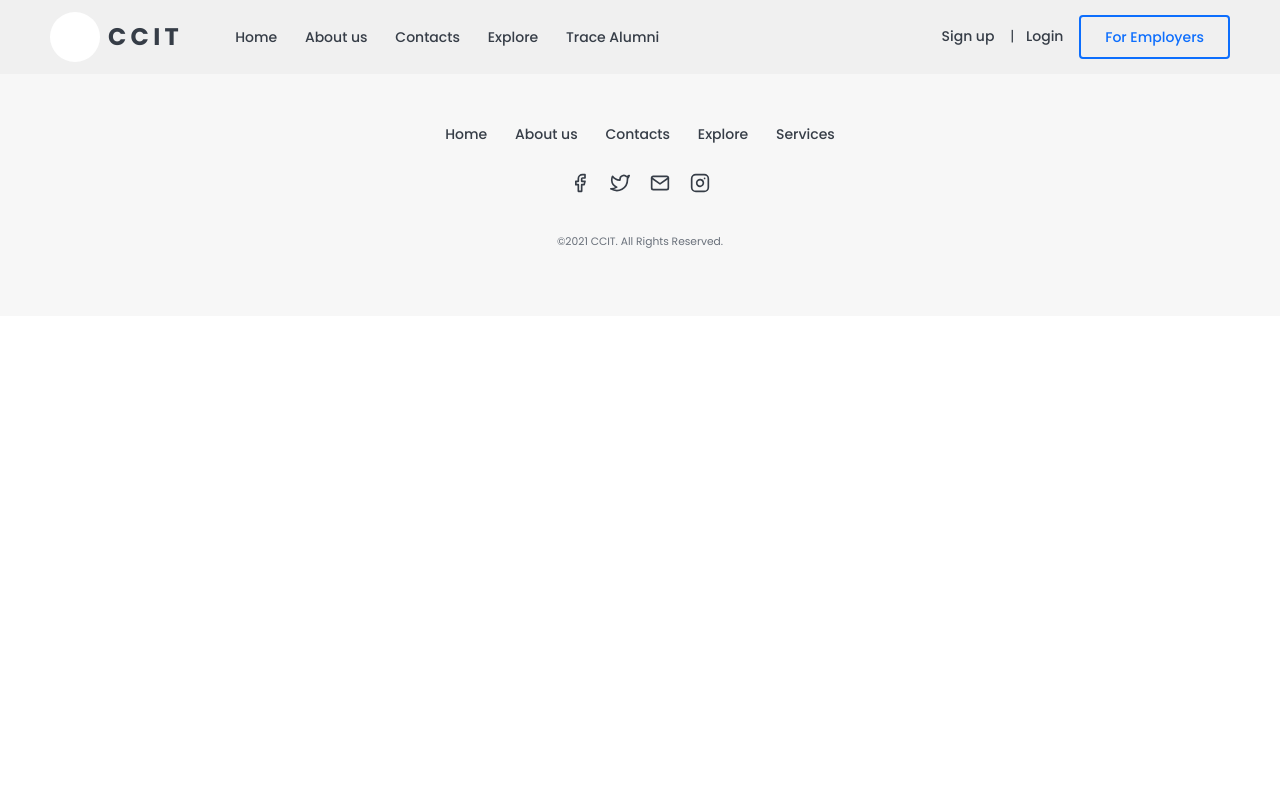
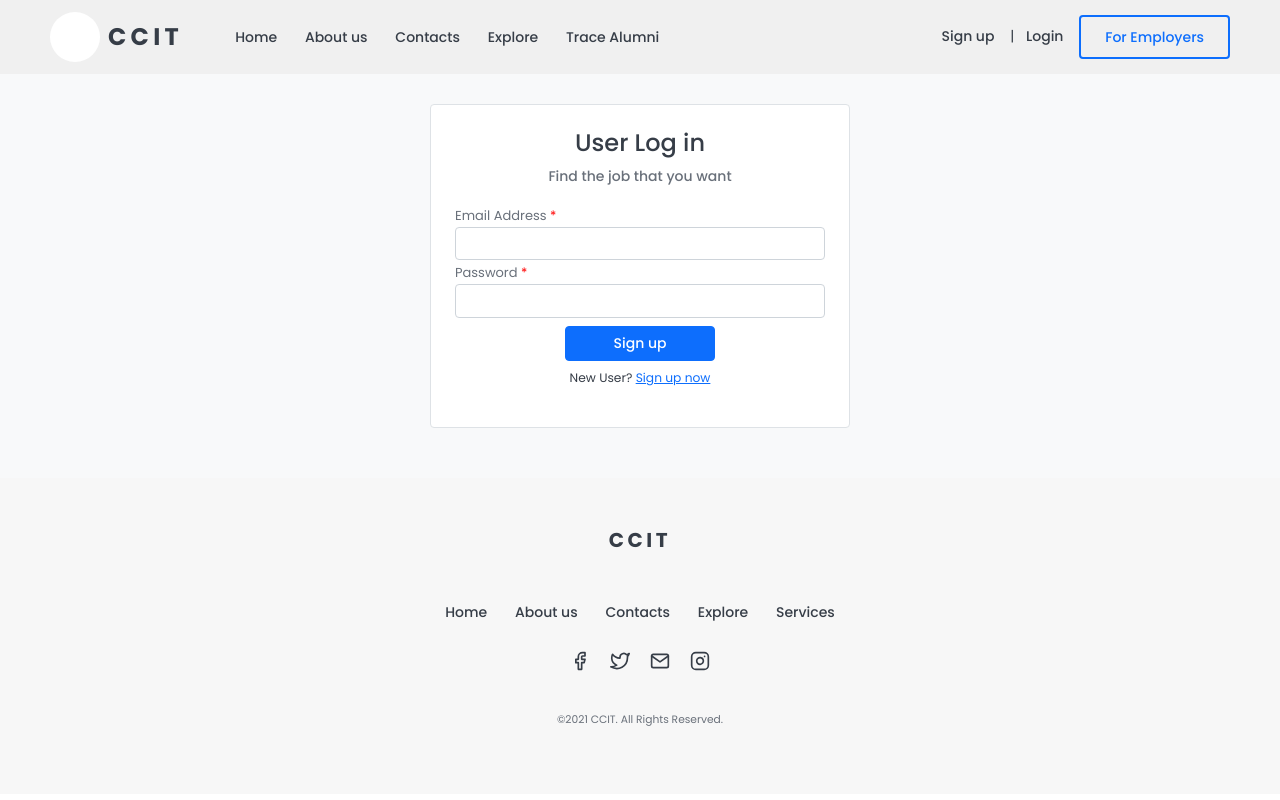
Before and after one commit to jrome-09/PortalProject, a PHP site: page /candidate-login-form.php in a window 1280 px wide. Run offline with PHP 8.4, Linux system fonts and the light colour scheme.

Commit message:
Candidate Login Form F-End Done

```diff
--- a/html/candidate-login-form.html
+++ b/html/candidate-login-form.html
@@ -0,0 +1,25 @@
+<div class="bg-light signup-input-text pt-5" id="candidate-login-form">
+    <div class="max-width-container d-flex justify-content-center align-items-center pt-5">
+        <div class="border p-4 rounded color-black bg-white mt-2" style="width: 420px;">
+            <div class="text-center mb-3">
+                <h4>User Log in</h4>
+                <p class="color-light font-small font-500">Find the job that you want</p>
+            </div>
+            <form action="#">
+                <label for="login--email" class="required color-light text-start">Email Address</label>
+				<input type="email" name="login--email" id="login--email" required class="form-control color-black" maxlength="15">
+
+                <label for="login-password" class="required color-light text-start">Password</label>
+				<input type="password" name="login-password" id="login-password" required class="form-control color-black" maxlength="15">
+                <div class="d-flex justify-content-center">
+					<a type="button" href="setup-profile-1.php" class="btn btn-primary font-small font-500 px-5 mt-2">
+						Sign up
+					</a>
+				</div>
+				<small>
+					<p class="font-small text-center color-black mt-2">New User? <a href="#">Sign up now</a></p>
+				</small>
+            </form>
+        </div>
+    </div>
+</div>
--- a/navigation.php
+++ b/navigation.php
@@ -43,7 +43,7 @@
 
 					<a href="signup-form.php" class="color-white me-1 ms-1    no-text-decor font-500 py-1 px-2" id="signup-btn">Sign up</a>
 					|
-					<a href="#" class="color-white me-1 ms-auto no-text-decor font-500 py-1 px-2 ms-auto" id="login-btn">Login</a>
+					<a href="candidate-login-form.php" class="color-white me-1 ms-auto no-text-decor font-500 py-1 px-2 ms-auto" id="login-btn">Login</a>
 
 				</small>
 				<a href="#" class="btn btn-outline-primary border-2 color-white px-4 py-2 font-500" id="employers-btn"><small>For Employers</small></a>
```
